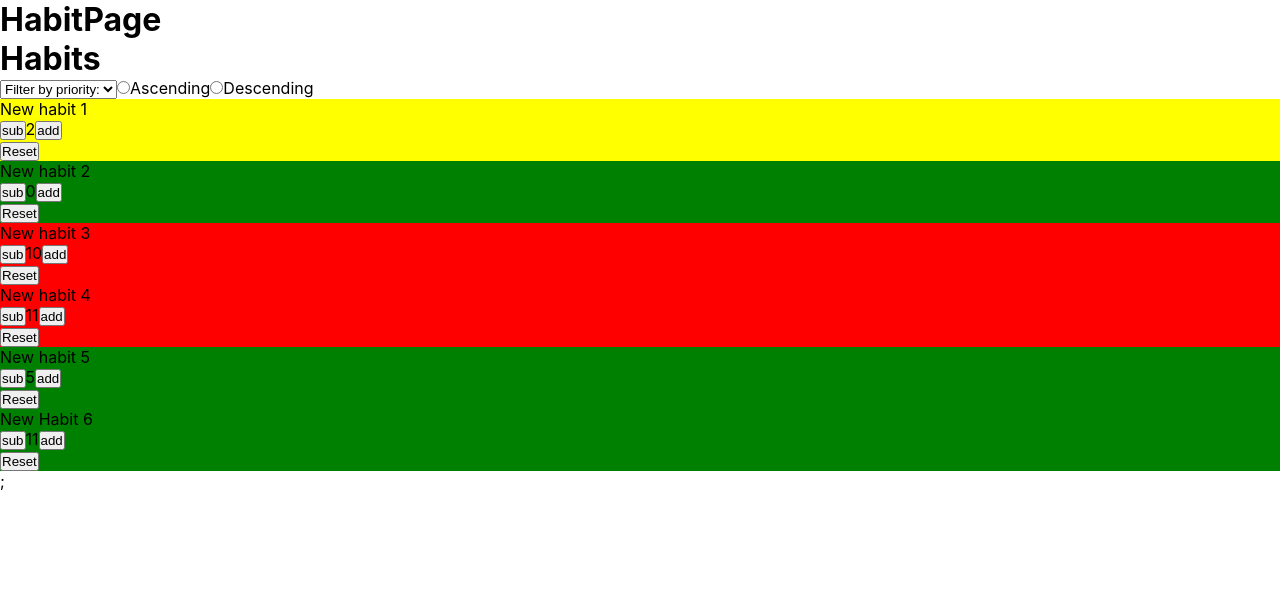
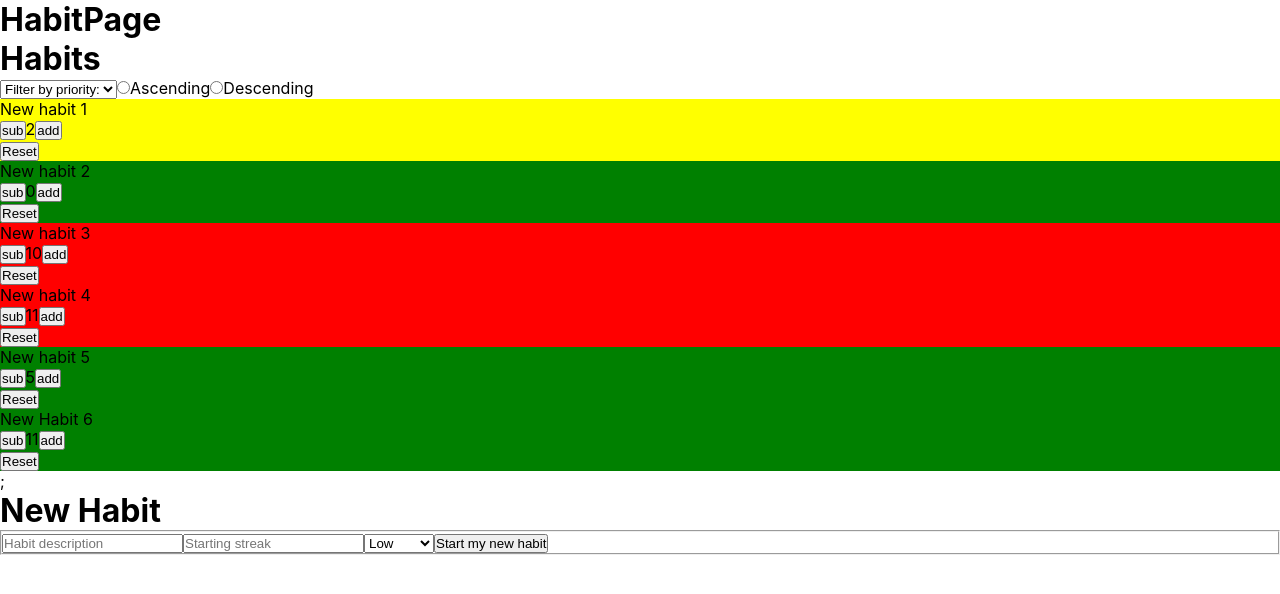
Before and after one commit to oablom/todo-app, a React (Create React App) app: page /habits in a window 1280 px wide. Shown: the top 594 px of the page. Built offline with nearby package versions, Linux system fonts and the light colour scheme.

Commit message:
NewHabit added

```diff
--- a/src/components/Habits.jsx
+++ b/src/components/Habits.jsx
@@ -5,6 +5,7 @@
 // Streak (högst till lägst, och lägst till högst)
 // Prioritet (högst till lägst, och lägst till högst)
 import { useState } from "react";
+import NewHabit from "./NewHabit";
 
 export default function Habits() {
 
@@ -51,13 +52,11 @@ export default function Habits() {
 
  );
 
- let sortingHabits = () => {
-  sortedHabits === "ascending" ? setSortedHabits(habits.sort((high,low) => low.priority.localeCompare(high.priority))) : sortedHabits === "descending" ? setSortedHabits(habits.sort((high,low) => high.priority.localeCompare(low.priority))) : setSortedHabits(null);
-
- };
+ console.log(sortedHabits)
 
   return (
     <div>
+      <div className="habits">
         <h1>Habits</h1>
         {/* FILTERED HABITS - FILTRERADE HABITS */}
 
@@ -75,8 +74,8 @@ export default function Habits() {
         <label><input type="radio" value="high" checked={priorityFilter === "high"} onChange={(e) => setPriorityFilter(e.target.value)} />High</label> */}
 
         {/* SORTERADE HABITS */}
-      <label><input type="radio" value="ascending" checked={sortedHabits === "ascending"} onChange={(e) => setSortedHabits(e.target.value)} />Ascending</label>
-      <label><input type="radio" value="descending" checked={sortedHabits === "descending"} onChange={(e) => setSortedHabits(e.target.value)} />Descending</label>
+        <label><input type="radio" value="ascending" checked={sortedHabits === "ascending"} onChange={() => setSortedHabits([...habits].sort((high,low) => low.priority.localeCompare(high.priority)))} />Ascending</label>
+        <label><input type="radio" value="descending" checked={sortedHabits === "descending"} onChange={() => setSortedHabits([...habits].sort((high,low) => high.priority.localeCompare(low.priority)))} />Descending</label>
 
         {filteredHabits().map((habit, i) => (
           <div  key={i} style={{backgroundColor: habit.priority === "low" ? "green" : habit.priority === "mid" ? "yellow" : "red"}}>
@@ -87,6 +86,8 @@ export default function Habits() {
         ))};
 
       </div>
+      <NewHabit habitList={habits} updateHabitList={setHabits}/>
+    </div>
   );
 
 };
--- a/src/components/NewHabit.jsx
+++ b/src/components/NewHabit.jsx
@@ -3,3 +3,44 @@
 // Titel
 // Startvärde för streak
 // Prioritet (kan vara låg,mellan,hög)
+
+import React from 'react'
+
+function NewHabit({habitList, updateHabitList}) {
+
+    let addHabit = () => {
+        let habitTitle = document.querySelector("#habitTitle").value;
+        let habitStreak = document.querySelector("#habitStreak").value;
+        let prio = document.querySelector("#prioritySelect").value
+
+        let newHabit = {
+            title: habitTitle,
+            streak: habitStreak,
+            priority: prio
+        };
+        console.log(newHabit)
+
+        let startNewHabit = [...habitList, newHabit];
+        updateHabitList(startNewHabit);
+
+        console.log(startNewHabit)
+    };
+
+  return (
+    <div className="newHabit">
+        <h1>New Habit</h1>
+        <fieldset>
+            <input type="text" id="habitTitle" placeholder="Habit description" />
+            <input type="number" id="habitStreak" placeholder="Starting streak"/>
+            <select id="prioritySelect">
+                <option value="low">Low</option>
+                <option value="mid">Medium</option>
+                <option value="high">High</option>
+            </select>
+            <button onClick={()=> addHabit()}>Start my new habit</button>
+        </fieldset>
+    </div>
+  )
+}
+
+export default NewHabit;
```
Lines whose indentation alone changed are shown as unchanged.
